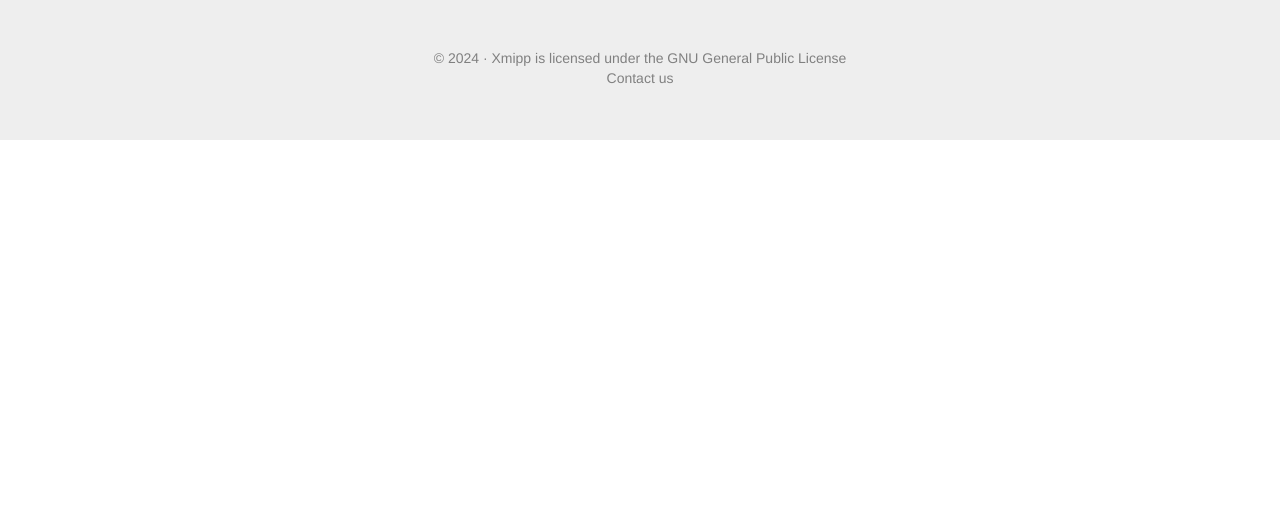
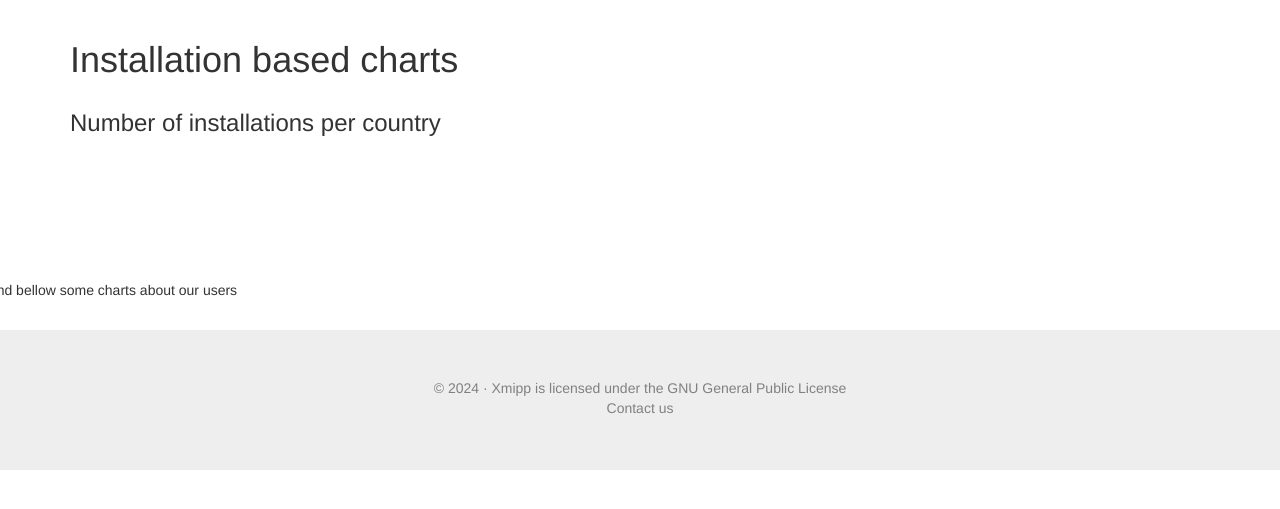
Before and after one commit to I2PC/xmipp-portal, a Django app: page /metrics in a window 1280 px wide. Shown: the part 107-616 px from the top of the page. Run offline with Django 3.2, Linux system fonts and the light colour scheme; some libraries are stand-ins or nearby versions.

Commit message:
dissapointing commit

```diff
--- /dev/null
+++ b/web/static/js/highcharts.utils.js
@@ -0,0 +1,41 @@
+function loadBarChart(container, title, data){
+
+    let options = {
+        chart: {
+            plotBackgroundColor: null,
+            plotBorderWidth: null,
+            plotShadow: false,
+            type: 'column'
+        },
+        title: {
+            text: title
+        },
+        xAxis: {
+            type: "category"
+        },
+        // tooltip: {
+        //     pointFormat: '{series.name}: <b>{point.y}</b> ({point.percentage:.1f}%)'
+        // },
+        plotOptions: {
+            series: {
+                dataLabels: {
+                    enabled: true,
+                    rotation: -45,
+                    color: '#000000',
+                    align: 'left',
+                    format: '{point.y}', // one decimal
+                    y: -10, // 10 pixels down from the top
+                    x: 0, // 0 pixels
+                    style: {
+                        fontSize: '10px',
+                        fontFamily: 'Verdana, sans-serif'
+                    }
+                }
+            }
+        },
+        series: data
+    };
+
+    // Build the bar
+    $(container).highcharts(options);
+}
--- a/web/templates/home/metrics.html
+++ b/web/templates/home/metrics.html
@@ -67,8 +67,43 @@
     <![endif]-->
   </head>
 
+
+{% block js %}
+    <script src="https://code.highcharts.com/highcharts.js"></script>
+    <script src="https://code.highcharts.com/modules/exporting.js"></script>
+    <script src="https://code.highcharts.com/modules/broken-axis.js"></script>
+    <script src='{% static "js/highcharts.utils.js" %}'></script>
+{% endblock js %}
+
+
   <body>
     {% include "_navigation.html" %}
+
+    {#    <h1>Installation based charts</h1>#}
+    {#    <p>Find bellow some charts about our users</p>#}
+        <div id="wrapMain">
+        <br>
+            <div class="container">
+              <h1>Installation based charts</h1>
+            </div>
+
+              <div class="container">
+                    <h3>Number of installations per country</h3>
+
+                  </div>
+              </div>
+
+              <br>
+                  <div class="row">
+                      <div class="chart" id="usersByCountry"></div>
+                      <p>Find bellow some charts about our users</p>
+                  </div>
+              </div>
+
+        </div>
+          <br>
+        <div>
+
 
       <footer id="footer" class="footerStyle">
         {% include "_footer.html" %}
```
Also changed, not shown: web/static/js/usage.js (added, +21 -0 lines).
